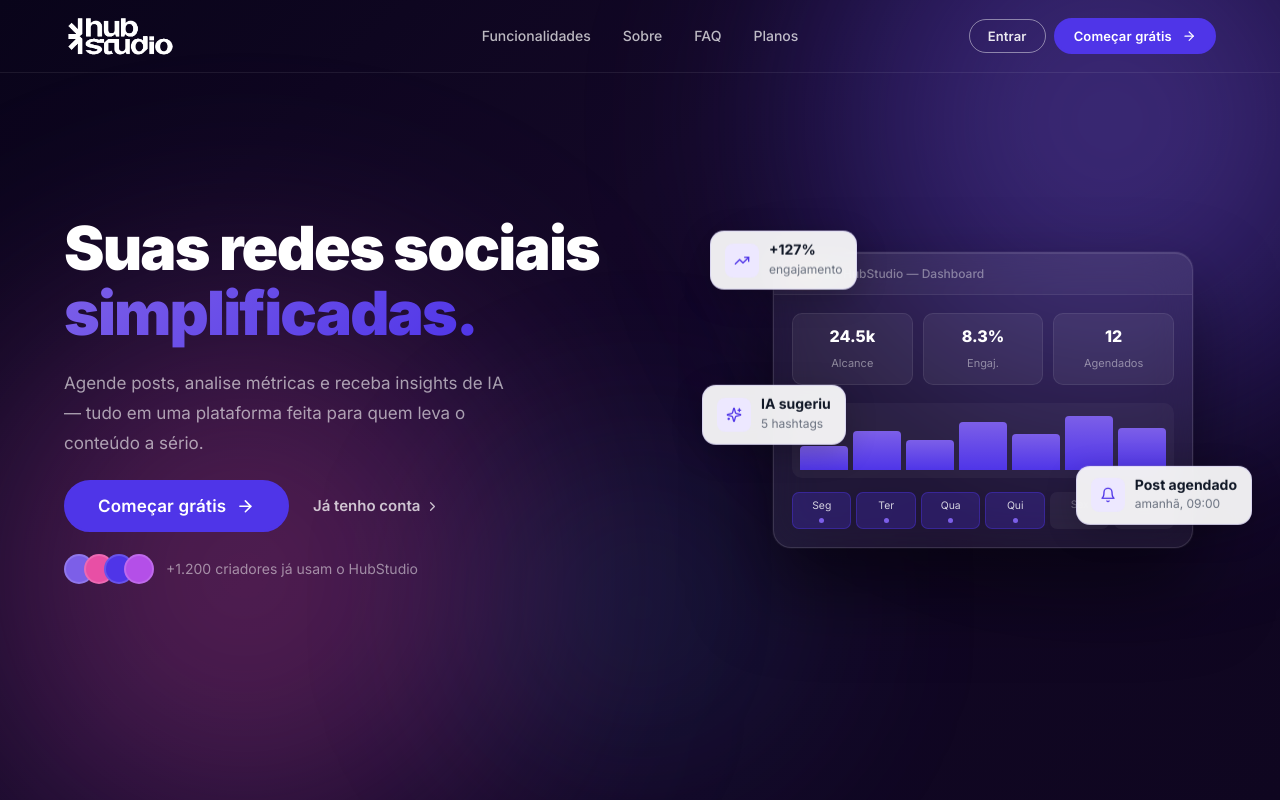
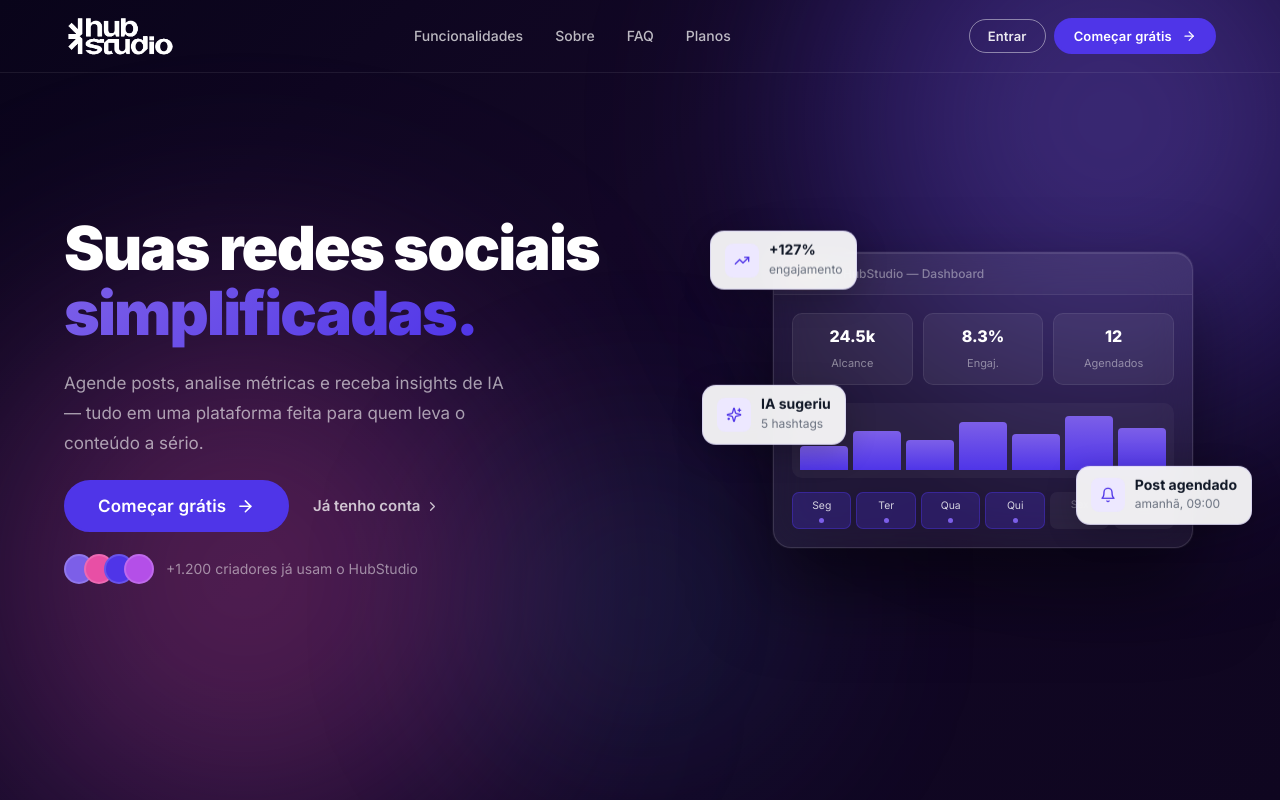
Before and after one commit to brenosemfreio/tcc, a React (Vite) app: page / in a window 1280 px wide. Shown: the top 800 px of the page. Built offline with nearby package versions, Linux system fonts and the light colour scheme.

Commit message:
chore: auto sync [Claude]

```diff
--- a/src/components/Navbar/Navbar.css
+++ b/src/components/Navbar/Navbar.css
@@ -36,7 +36,8 @@
 .navbar__logo {
   display: flex;
   align-items: center;
-  flex: 1;
+  flex-shrink: 0;
+  width: fit-content;
   transition: opacity 200ms;
 }
 .navbar__logo:hover { opacity: 0.75; }
@@ -48,13 +49,13 @@
   mix-blend-mode: multiply;
 }
 
-/* ── Nav links (centro natural entre duas colunas iguais) ── */
+/* ── Nav links ──────────────────────────────────────────── */
 .navbar__nav {
+  flex: 1;
   display: flex;
   align-items: center;
   justify-content: center;
   gap: 4px;
-  flex-shrink: 0;
 }
 
 .navbar__link {
@@ -81,8 +82,7 @@
   display: flex;
   align-items: center;
   gap: 8px;
-  flex: 1;
-  justify-content: flex-end;
+  flex-shrink: 0;
 }
 
 /* ── CTA mobile (dentro do drawer) ─────────────────────── */
```
